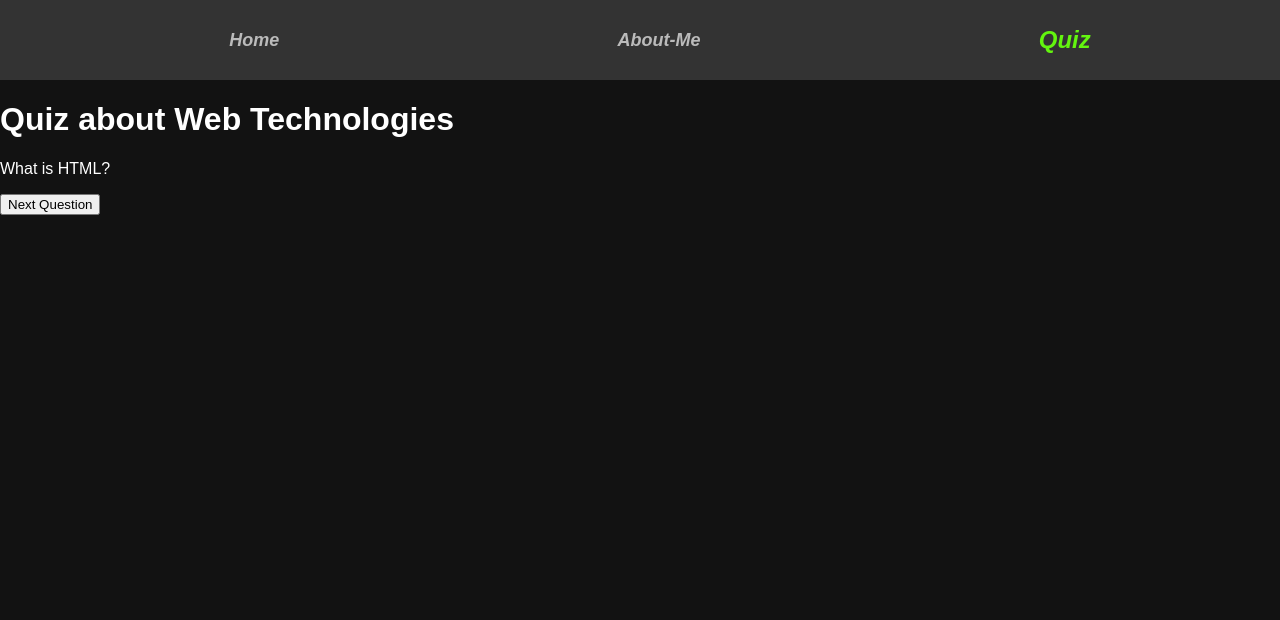
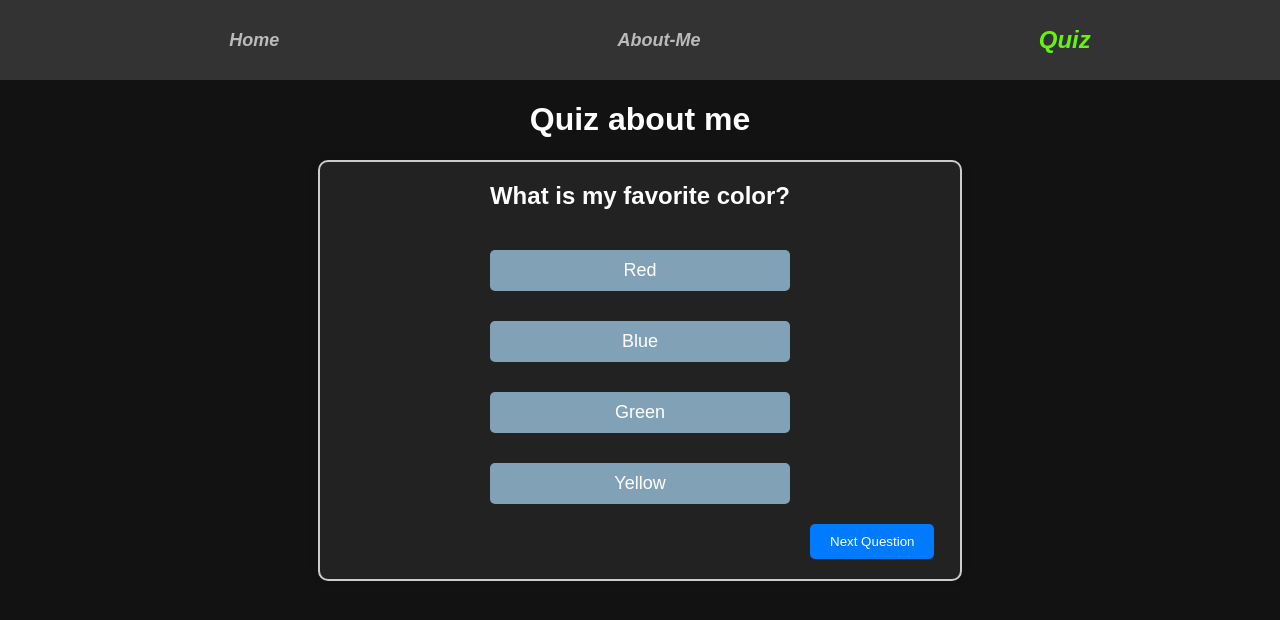
Before and after one commit to david188888/Web-Assignment, a website: page public/quiz.html in a window 1280 px wide. Drawn offline with Linux system fonts and the light colour scheme.

Commit message:
finish the basic function of quiz

```diff
--- a/public/quiz.html
+++ b/public/quiz.html
@@ -5,7 +5,7 @@
     <meta charset="UTF-8">
     <meta name="viewport" content="width=device-width, initial-scale=1.0">
     <title>Quiz</title>
-    <script src="../src/quiz.js"></script>
+    <script src="quiz.js"></script>
 </head>
 
 <body onload="initQuiz()">
@@ -19,13 +19,21 @@
         </nav>
         <script src="navigate.js"></script>
     </header>
-    <h1>Quiz about Web Technologies</h1>
-    <div id="quiz-container">
-        <p id="question">What is HTML?</p>
-        <button onclick="nextQuestion()">Next Question</button>
+    <div class="title">
+        <h1>Quiz about me</h1>
+    </div>
+    <div class="container">
+        <div class="quiz" id="quiz">
+            <div class="question-text" id="question"></div>
+            <div id="options-container" class="options-container"></div>
+            <button onclick="submitAnswer()" id="next-question">Next Question</button>
+            <button onclick="submitAnswer()" id="submit" style="display:none;">Submit</button>
+        </div>
+        <div class="result" id="result" style="display: none;">
+            <p id="result-text">Result</p>
+        </div>
     </div>
 </body>
-
 </html>
 
 
@@ -72,4 +80,94 @@
         font-weight: bold;
         font-style: oblique;
     }
+
+    .container {
+    display: flex;
+    flex-direction: column;
+    align-items: center;
+    margin: 20px auto;
+    padding: 20px;
+    max-width: 600px;
+    border: 2px solid #ccc;
+    border-radius: 10px;
+    box-shadow: 0 0 10px rgba(0, 0, 0, 0.1);
+    background-color: #222;
+}
+
+.title, #result {
+    text-align: center;
+    margin-bottom: 20px;
+}
+
+.quiz {
+    width: 100%;
+}
+
+button {
+    padding: 10px 20px;
+    background-color: #007bff;
+    color: white;
+    border: none;
+    border-radius: 5px;
+    cursor: pointer;
+    margin-top: 20px;
+    margin-left: 470px;
+}
+
+button:hover {
+    background-color: #0056b3;
+}
+
+.question-text {
+    font-size: 24px;
+    font-weight: bold;
+    margin-bottom: 20px;
+    font-display: block;
+    text-align: center;
+}
+
+.options-container {
+    display: flex;
+    flex-direction: column;
+    gap: 10px;
+}
+
+.options-container li {
+    list-style: none;
+}
+
+.options-container label {
+    font-size: 18px;
+}
+
+.option-button {
+    padding: 10px 20px;
+    background-color: #81a2b6;
+    color: white;
+    border: none;
+    border-radius: 5px;
+    cursor: pointer;
+    text-align: center;
+    width: 50%;
+    margin-left: 150px;
+}
+
+.option-button:hover {
+    background-color: #ff0101;
+}
+
+.option-button.selected {
+    background-color: #ff0101;
+}
+
+.option-button input {
+    display: none;
+}
+
+.option-button label {
+    font-size: 18px;
+    cursor: pointer;
+    width: 100%;
+}
+
 </style>
--- a/public/quiz.js
+++ b/public/quiz.js
@@ -1,7 +1,110 @@
-function initQuiz() {
-    console.log("Quiz initialized");
+document.addEventListener("DOMContentLoaded", function(){
+    initQuiz();
+});
+
+
+const quizData = [
+    {
+        question: "What is my favorite color?",
+        options: ["Red", "Blue", "Green", "Yellow"],
+        answer: "Blue"
+    },
+    {
+        question: "What is my favorite food?",
+        options: ["Pizza", "Burger", "Pasta", "Salad"],
+        answer: "Pizza"
+    },
+    {
+        question: "What is my favorite movie?",
+        options: ["Inception", "Interstellar", "The Dark Knight", "Tenet"],
+        answer: "Interstellar"
+    },
+    {
+        question: "What is my favorite basketball player?",
+        options: ["Lebron James", "Kobe Bryant", "Russell Westbrook", "Stephen Curry"],
+        answer: "Russell Westbrook"
+    },
+    {
+        question: "What is my dream job?",
+        options: ["Software Engineer", "Data Scientist", "Product Manager", "CEO"],
+        answer: "CEO"
+    }
+]
+
+
+let currentQuestion = 0;
+let score = 0;
+
+
+function initQuiz(){
+    showQuestion();
 }
 
-function nextQuestion() {
-    alert("Next question logic goes here.");
+
+function showQuestion(){
+    const questionElement = document.getElementById("question");
+    const optionsContainer = document.getElementById("options-container");
+    const nextButton = document.getElementById("next-question");
+    const submitButton = document.getElementById("submit");
+    const questionData = quizData[currentQuestion];
+
+    if (questionData){
+        questionElement.innerHTML = questionData.question;
+        optionsContainer.innerHTML = questionData.options.map(option => `
+        <button class="option-button" onclick="selectOption('${option}', this)">
+            <input type="radio" name="answer" value="${option}">
+            <label>${option}</label>
+        </button>
+    `).join('');
+
+        if (currentQuestion === quizData.length - 1) {
+            nextButton.style.display = 'none';
+            submitButton.style.display = 'block';
+        } else {
+            nextButton.style.display = 'block';
+            submitButton.style.display = 'none';
+        }
+    }
+    else {
+        showResults();
+    }
 }
+
+function selectOption(selectedOption, buttonElement) {
+    const radioButtons = document.querySelectorAll('input[name="answer"]');
+    radioButtons.forEach(radio => {
+        if (radio.value === selectedOption) {
+            radio.checked = true;
+        }
+    });
+
+    // Highlight selected button for visual feedback
+    const optionButtons = document.querySelectorAll('.option-button');
+    optionButtons.forEach(button => {
+        button.classList.remove('selected');
+    });
+    buttonElement.classList.add('selected');
+}
+
+function submitAnswer(){
+    const answer = document.querySelector('input[name="answer"]:checked');
+
+    if (answer){
+        if (answer.value === quizData[currentQuestion].answer){
+            score++;
+        }
+        currentQuestion++;
+        showQuestion();
+    }
+    else {
+        alert("Please select an answer");
+    }
+}
+
+function showResults(){
+    const quizElement = document.getElementById("quiz");
+    quizElement.innerHTML = `
+        <h1>Quiz Completed</h1>
+        <p>Your score: ${score}/${quizData.length}</p>
+    `;
+}
```
